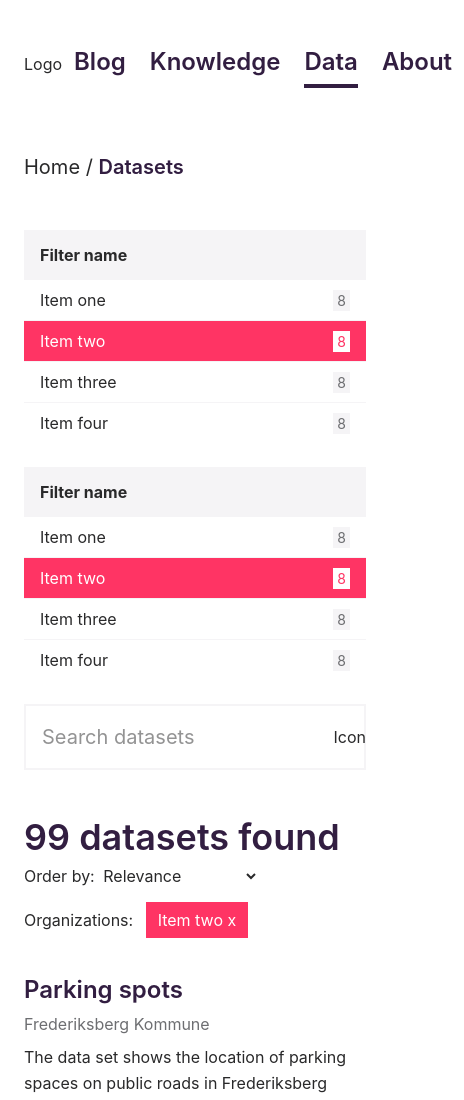
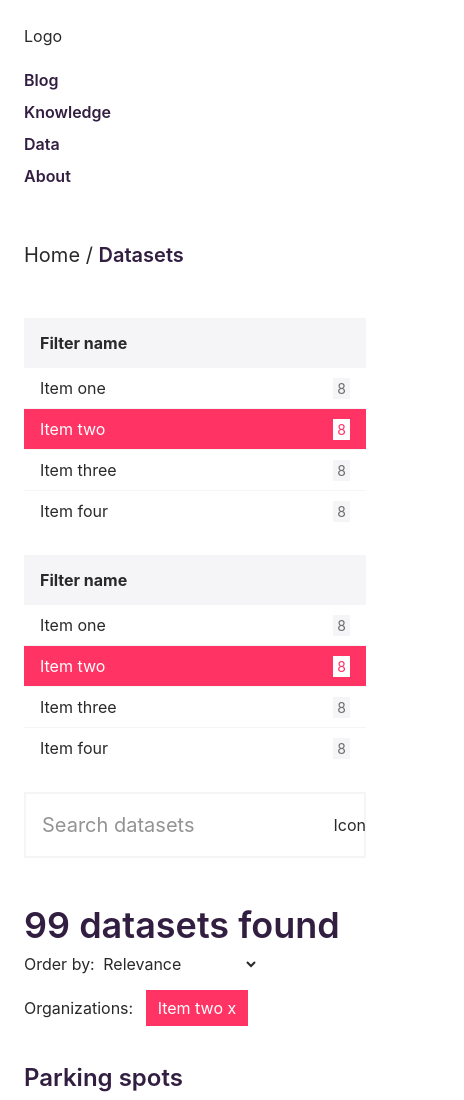
Before and after one commit to mintcanary/opendatadk, an Eleventy site: page index.njk in a window 390 px wide. Shown: the top 1100 px of the page, 464 px wide, since content can reach past the window. Built offline with nearby package versions, Linux system fonts and the light colour scheme; Eleventy itself is replaced by a stand-in of ours; files that its build step writes are made by us from their sources.

Commit message:
some more responsive stuff

```diff
--- a/_includes/base.njk
+++ b/_includes/base.njk
@@ -8,20 +8,20 @@
 
   <body>
     <header>
-      <div class="container mx-auto flex justify-between p-gutter items-center">
+      <div class="container mx-auto md:flex justify-between p-gutter items-center">
         <a>Logo</a>
-        <nav class="my-4">
-          <ul class="flex">
-            <li>
+        <nav class="mt-4 md:my-4">
+          <ul class="md:flex md:text-xl lg:text-2xl">
+            <li class="md:mx-3">
               <a class="main-nav_link">Blog</a>
             </li>
-            <li>
+            <li class="md:mx-3">
               <a class="main-nav_link">Knowledge</a>
             </li>
-            <li>
+            <li class="md:mx-3">
               <a class="main-nav_link" aria-current="true">Data</a>
             </li>
-            <li>
+            <li class="md:ml-3">
               <a class="main-nav_link">About</a>
             </li>
           </ul>
--- a/src/css/components/main-nav.css
+++ b/src/css/components/main-nav.css
@@ -1,7 +1,13 @@
 .main-nav_link {
-  @apply block py-1 mx-3 font-semibold text-primary text-2xl border-b-4 border-white;
+  @apply block py-1 font-semibold text-primary border-white;
 
   &[aria-current] {
     @apply border-primary;
   }
 }
+
+@screen md {
+  .main-nav_link {
+    @apply border-b-4;
+  }
+}
```
Also changed, not shown: css/styles.css.
